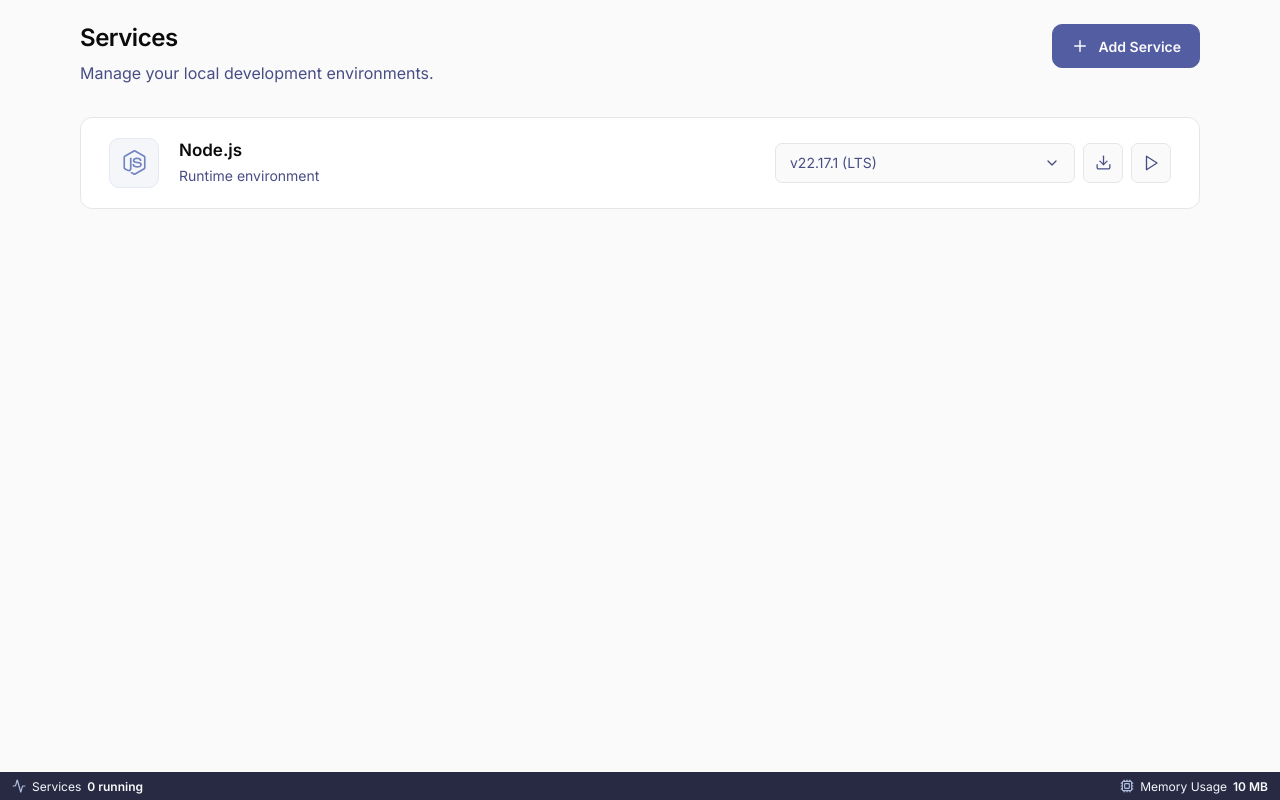
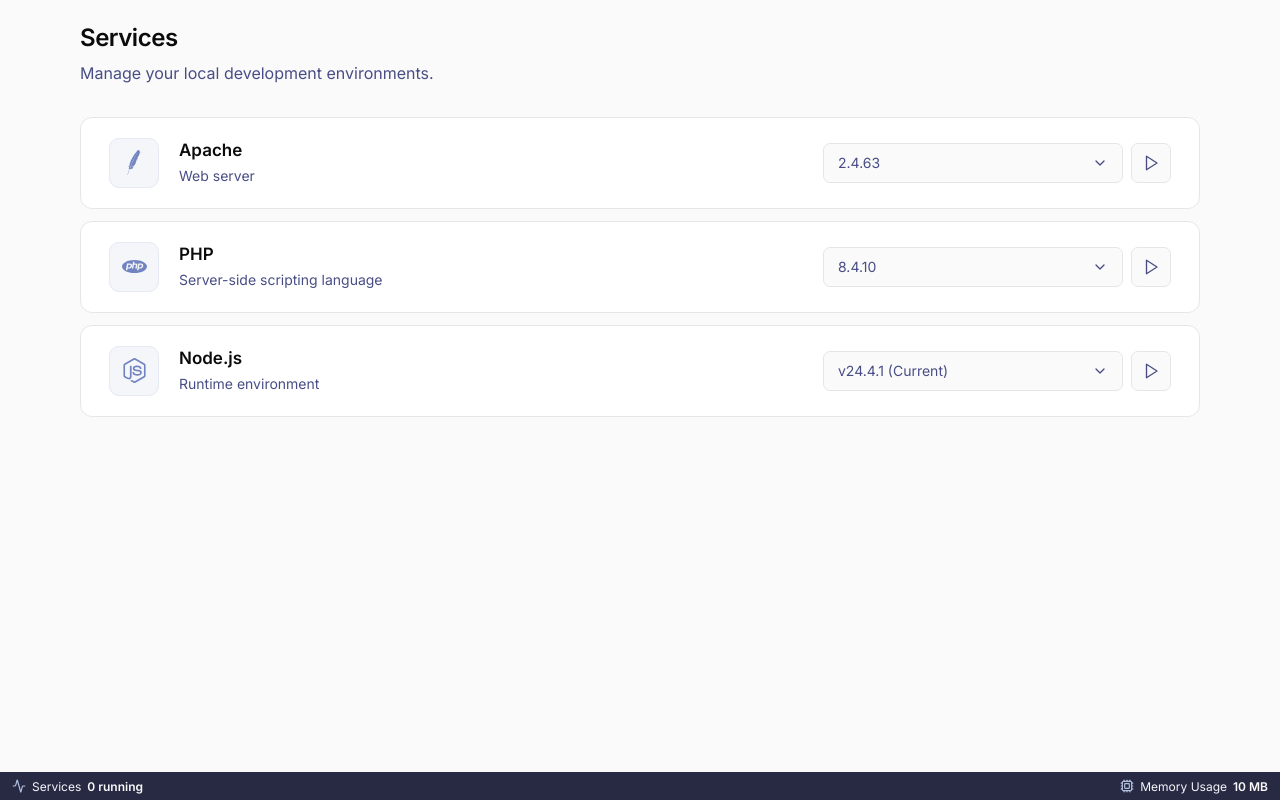
Before and after one commit to lui5gl/Harbor, a SvelteKit app: page / in a window 1280 px wide. Built offline with nearby package versions, Linux system fonts and the light colour scheme.

Commit message:
feat: support reusable service cards and multiple services

```diff
--- a/src/lib/features/services/ServiceCard.svelte
+++ b/src/lib/features/services/ServiceCard.svelte
@@ -1,40 +1,44 @@
 <script lang="ts">
   import { ChevronDown, Check, Download, Play, Search } from "@lucide/svelte";
   import { Button, Combobox } from "bits-ui";
-  import { siNodedotjs } from "simple-icons";
+  type ServiceCardProps = {
+    serviceName: string;
+    serviceDescription: string;
+    serviceIconPath: string;
+    versions: string[];
+  };
 
-  const serviceName = "Node.js";
-  const serviceDescription = "Runtime environment";
-  const versions = [
-    "v24.4.1 (Current)",
-    "v24.3.0 (Current)",
-    "v22.17.1 (LTS)",
-    "v22.16.0 (LTS)",
-    "v22.15.1 (LTS)",
-    "v20.19.4 (LTS)",
-    "v20.19.3 (LTS)",
-    "v20.18.3 (LTS)",
-    "v18.20.8 (LTS)",
-    "v18.20.7 (LTS)"
-  ];
-  let selectedVersion = versions[2];
-  let searchValue = "";
-  $: filteredVersions = searchValue === ""
+  let {
+    serviceName,
+    serviceDescription,
+    serviceIconPath,
+    versions
+  }: ServiceCardProps = $props();
+  let serviceTitleId = $derived(`${serviceName.toLowerCase().replaceAll(" ", "-")}-service-title`);
+
+  let selectedVersion = $state("");
+  let searchValue = $state("");
+  $effect(() => {
+    if (!versions.includes(selectedVersion)) {
+      selectedVersion = versions[0] ?? "";
+    }
+  });
+  let filteredVersions = $derived(searchValue === ""
     ? versions
-    : versions.filter((version) => version.toLowerCase().includes(searchValue.toLowerCase()));
-  $: installedVersions = filteredVersions.filter((version) => version === selectedVersion);
-  $: downloadableVersions = filteredVersions.filter((version) => version !== selectedVersion);
+    : versions.filter((version) => version.toLowerCase().includes(searchValue.toLowerCase())));
+  let installedVersions = $derived(filteredVersions.filter((version) => version === selectedVersion));
+  let downloadableVersions = $derived(filteredVersions.filter((version) => version !== selectedVersion));
 </script>
 
-<article class="service-card" aria-labelledby="node-service-title">
+<article class="service-card" aria-labelledby={serviceTitleId}>
   <div class="service-identity">
     <div class="service-icon" aria-hidden="true">
       <svg viewBox="0 0 24 24" role="img">
-        <path d={siNodedotjs.path} />
+        <path d={serviceIconPath} />
       </svg>
     </div>
     <div class="service-copy">
-      <h2 id="node-service-title">{serviceName}</h2>
+      <h2 id={serviceTitleId}>{serviceName}</h2>
       <p>{serviceDescription}</p>
     </div>
   </div>
@@ -99,10 +103,6 @@
         </Combobox.Content>
       </Combobox.Portal>
     </Combobox.Root>
-
-    <Button.Root class="download-button" type="button" aria-label={`Download ${serviceName} ${selectedVersion}`}>
-      <Download size={17} strokeWidth={1.8} aria-hidden="true" />
-    </Button.Root>
 
     <Button.Root class="start-button" type="button" aria-label={`Start ${serviceName}`}>
       <Play size={18} strokeWidth={1.8} aria-hidden="true" />
@@ -180,7 +180,6 @@
   }
 
   :global(.version-button),
-  :global(.download-button),
   :global(.start-button) {
     align-items: center;
     background: var(--color-boulder-50);
@@ -195,7 +194,6 @@
   }
 
   :global(.version-button:hover),
-  :global(.download-button:hover),
   :global(.start-button:hover) {
     background: var(--color-east-bay-50);
     border-color: var(--color-east-bay-200);
@@ -308,7 +306,6 @@
     padding: 9px;
   }
 
-  :global(.download-button),
   :global(.start-button) {
     border-radius: 7px;
     width: 40px;
--- /dev/null
+++ b/src/lib/features/services/services.ts
@@ -0,0 +1,45 @@
+import { siApache, siNodedotjs, siPhp } from "simple-icons";
+
+export type ServiceDefinition = {
+  name: string;
+  description: string;
+  iconPath: string;
+  versions: string[];
+};
+
+const nodeVersions = [
+  "v24.4.1 (Current)",
+  "v24.3.0 (Current)",
+  "v22.17.1 (LTS)",
+  "v22.16.0 (LTS)",
+  "v22.15.1 (LTS)",
+  "v20.19.4 (LTS)",
+  "v20.19.3 (LTS)",
+  "v20.18.3 (LTS)",
+  "v18.20.8 (LTS)",
+  "v18.20.7 (LTS)"
+];
+
+const apacheVersions = ["2.4.63", "2.4.62", "2.4.59"];
+const phpVersions = ["8.4.10", "8.3.25", "8.2.29"];
+
+export const serviceDefinitions: ServiceDefinition[] = [
+  {
+    name: "Apache",
+    description: "Web server",
+    iconPath: siApache.path,
+    versions: apacheVersions
+  },
+  {
+    name: "PHP",
+    description: "Server-side scripting language",
+    iconPath: siPhp.path,
+    versions: phpVersions
+  },
+  {
+    name: "Node.js",
+    description: "Runtime environment",
+    iconPath: siNodedotjs.path,
+    versions: nodeVersions
+  }
+];
--- a/src/routes/+page.svelte
+++ b/src/routes/+page.svelte
@@ -1,7 +1,6 @@
 <script lang="ts">
-  import { Plus } from "@lucide/svelte";
-  import { Button } from "bits-ui";
   import ServiceCard from "$lib/features/services/ServiceCard.svelte";
+  import { serviceDefinitions } from "$lib/features/services/services";
 </script>
 
 <svelte:head>
@@ -15,14 +14,17 @@
       <p>Manage your local development environments.</p>
     </div>
 
-    <Button.Root class="add-service-button" type="button">
-      <Plus size={18} strokeWidth={2} aria-hidden="true" />
-      <span>Add Service</span>
-    </Button.Root>
   </section>
 
   <section class="service-list" aria-label="Available services">
-    <ServiceCard />
+    {#each serviceDefinitions as service (service.name)}
+      <ServiceCard
+        serviceName={service.name}
+        serviceDescription={service.description}
+        serviceIconPath={service.iconPath}
+        versions={service.versions}
+      />
+    {/each}
   </section>
 </main>
 
@@ -48,6 +50,8 @@
   }
 
   .service-list {
+    display: grid;
+    gap: 12px;
     margin-top: 32px;
     max-width: 1120px;
     margin-left: auto;
@@ -71,34 +75,6 @@
     margin: 8px 0 0;
   }
 
-  :global(.add-service-button) {
-    align-items: center;
-    background: var(--color-east-bay-700);
-    border: 1px solid var(--color-east-bay-700);
-    border-radius: 10px;
-    box-sizing: border-box;
-    color: var(--color-boulder-50);
-    display: inline-flex;
-    flex-shrink: 0;
-    font: inherit;
-    font-size: 14px;
-    font-weight: 600;
-    gap: 10px;
-    justify-content: center;
-    min-height: 44px;
-    padding: 0 18px;
-    transition: background-color 150ms ease, border-color 150ms ease, transform 150ms ease;
-  }
-
-  :global(.add-service-button:hover) {
-    background: var(--color-east-bay-800);
-    border-color: var(--color-east-bay-800);
-  }
-
-  :global(.add-service-button:active) {
-    transform: translateY(1px);
-  }
-
   @media (max-width: 560px) {
     .services-page {
       padding: 20px 16px;
@@ -109,8 +85,5 @@
       flex-direction: column;
     }
 
-    :global(.add-service-button) {
-      align-self: flex-start;
-    }
   }
 </style>
```
